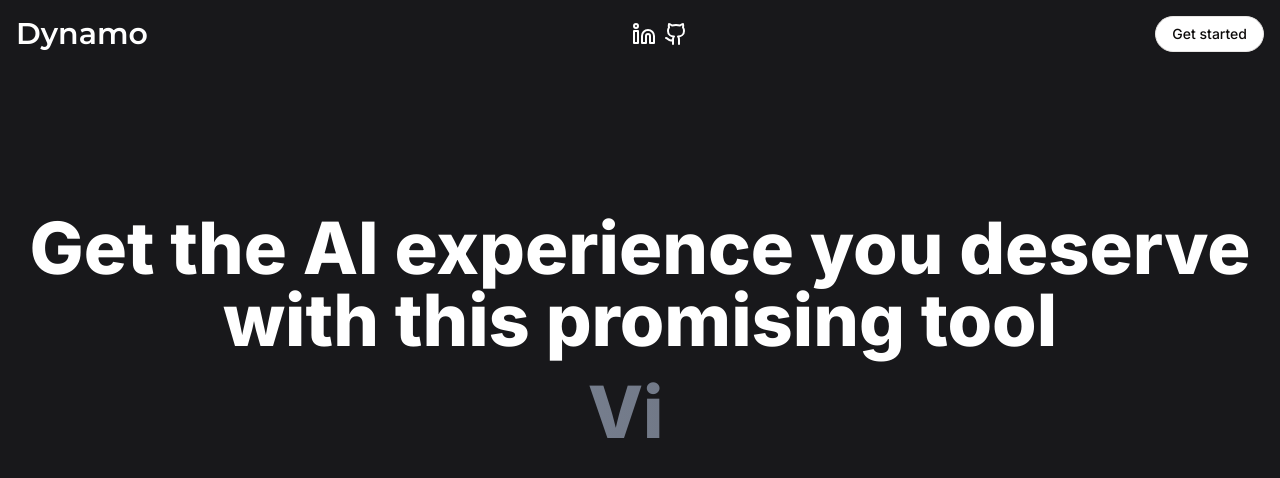
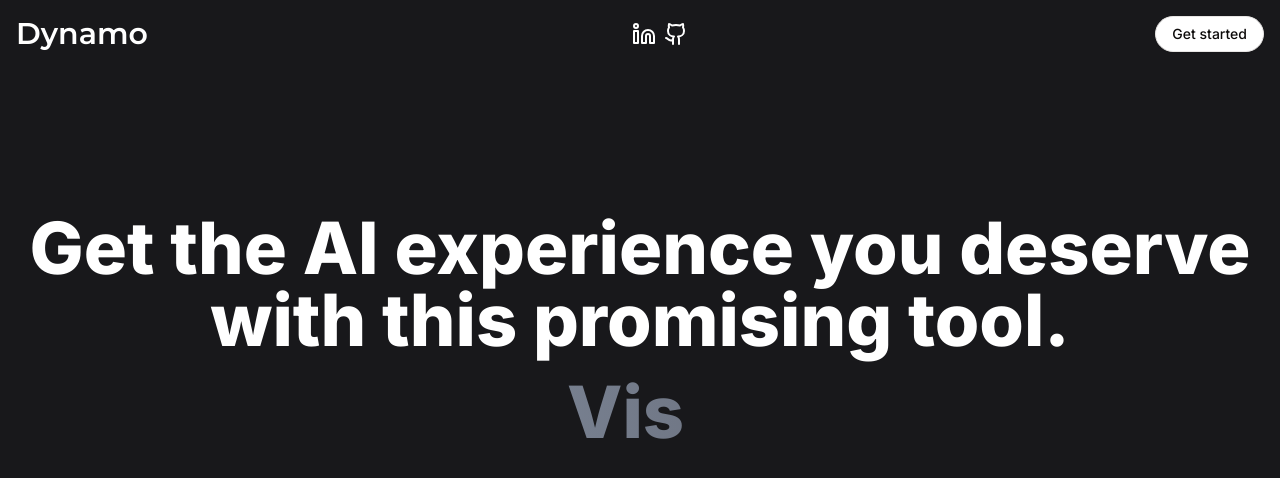
Before and after one commit to abrehan2/Dynamo, a Next.js app: page / in a window 1280 px wide. Shown: the top 478 px of the page. Built offline with nearby package versions, Linux system fonts and the light colour scheme; no server answers.

Commit message:
Chore: Made revisions

```diff
--- a/components/LandingHero.tsx
+++ b/components/LandingHero.tsx
@@ -16,7 +16,7 @@ const LandingHero = () => {
         className="text-4xl sm:text-5xl md:text-6xl lg:text-7xl
         space-y-5 font-extrabold md:px-0 px-4"
       >
-        <h1>Get the AI experience you deserve with this promising tool</h1>
+        <h1>Get the AI experience you deserve with this promising tool.</h1>
 
         <div
           className="text-transparent bg-clip-text
```
